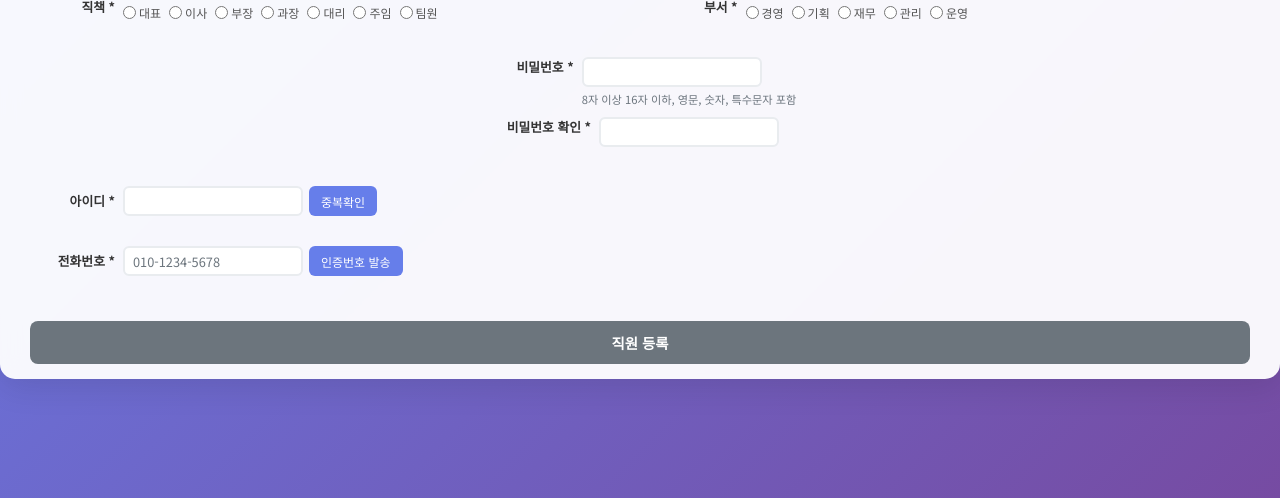
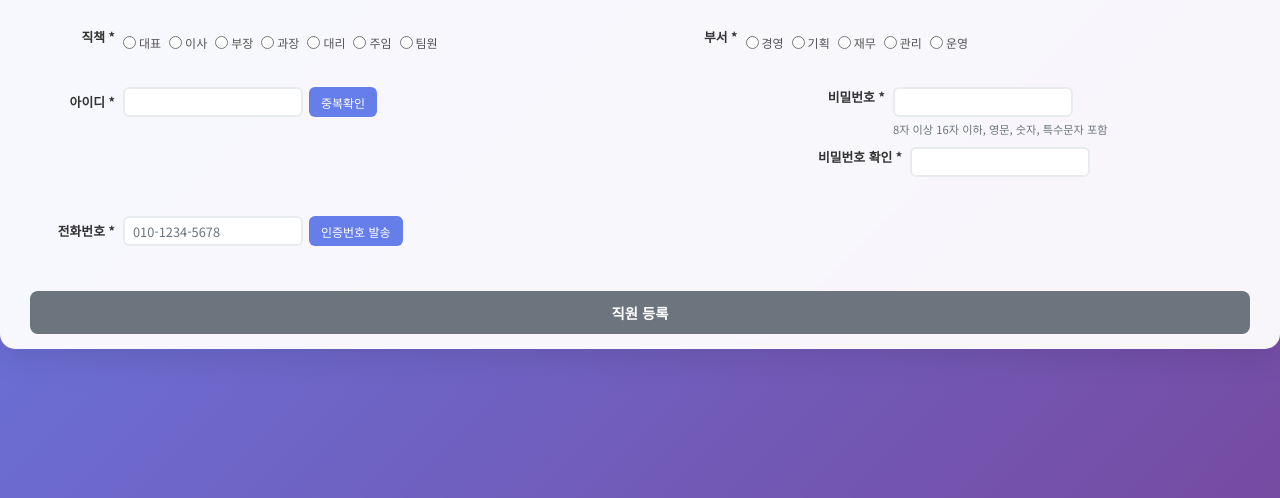
Before and after one commit to hanbaedal/ppadun9-game, a website: page public/employee-register.html in a window 1280 px wide. Shown: the part 302-800 px from the top of the page. Drawn offline with nearby package versions, Linux system fonts and the light colour scheme.

Commit message:
Fix: 직원등록 페이지 레이아웃 수정

```diff
--- a/app.js
+++ b/app.js
@@ -12,7 +12,7 @@ app.use(express.json());
 app.use(express.static('public'));
 
 // MongoDB 연결
-const mongoURI = process.env.MONGODB_URI || 'mongodb+srv://haesoo:haesoo@cluster0.8jqgq.mongodb.net/ppadun9?retryWrites=true&w=majority';
+const mongoURI = process.env.MONGODB_URI || 'ppadun_user:ppadun8267@cluster0.mongodb.net/member-management?retryWrites=true&w=majority&appName=member-management';
 
 mongoose.connect(mongoURI)
 .then(() => console.log('MongoDB 연결 성공'))
--- a/public/employee-register.html
+++ b/public/employee-register.html
@@ -588,8 +588,16 @@
                         </div>
                     </div>
 
-                    <!-- 비밀번호, 비밀번호 확인 -->
+                    <!-- 아이디와 비밀번호 -->
                     <div class="form-row">
+                        <div class="form-group">
+                            <label for="username" class="form-label">아이디 *</label>
+                            <div class="id-check-container">
+                                <input type="text" class="form-control" id="username" name="username" required>
+                                <button type="button" class="check-btn" id="idCheckBtn">중복확인</button>
+                            </div>
+                            <div id="idMessage" class="message"></div>
+                        </div>
                         <div class="form-group password-group">
                             <div class="password-row">
                                 <label for="password" class="form-label">비밀번호 *</label>
@@ -607,18 +615,6 @@
                                     <div id="passwordMessage" class="message"></div>
                                 </div>
                             </div>
-                        </div>
-                    </div>
-
-                    <!-- 아이디 -->
-                    <div class="form-row">
-                        <div class="form-group">
-                            <label for="username" class="form-label">아이디 *</label>
-                            <div class="id-check-container">
-                                <input type="text" class="form-control" id="username" name="username" required>
-                                <button type="button" class="check-btn" id="idCheckBtn">중복확인</button>
-                            </div>
-                            <div id="idMessage" class="message"></div>
                         </div>
                     </div>
 
```
Lines whose indentation alone changed are shown as unchanged.
